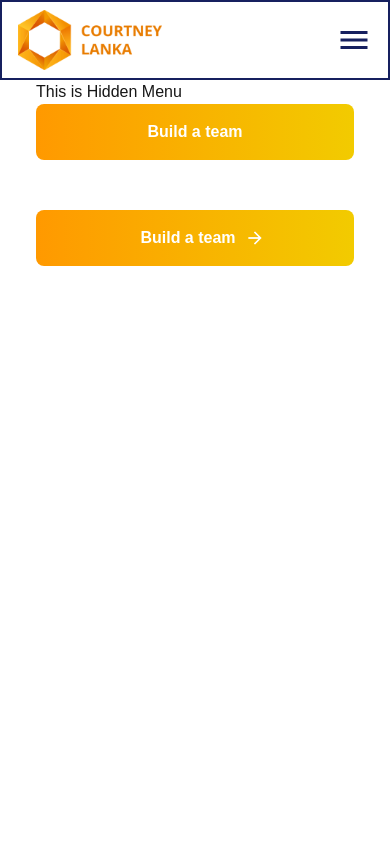
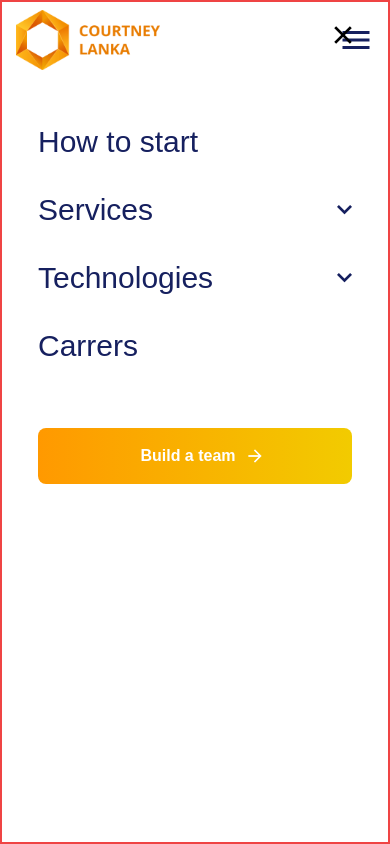
Before and after one commit to cat-ninja007/code-challenge-fe, a Next.js app: page / in a window 390 px wide. Built offline with nearby package versions, Linux system fonts and the light colour scheme.

Commit message:
[COMPONENT] - [MOBILE] - Creating Hidden Menu on Mobile Display

```diff
--- a/src/app/globals.css
+++ b/src/app/globals.css
@@ -20,12 +20,12 @@
 
 :root {
   --background: #ffffff;
-  --foreground: #171717;
+  /* --foreground: #171717; */
 }
 
 @media (prefers-color-scheme: dark) {
   :root {
-    --background: #0a0a0a;
+    /* --background: #0a0a0a; */
     --foreground: #ededed;
   }
 }
--- a/src/components/sections/Header/HiddenMenu/index.tsx
+++ b/src/components/sections/Header/HiddenMenu/index.tsx
@@ -1,23 +1,48 @@
 import { FC } from "react";
-import ButtonReguler from "@/components/atom/ButtonReguler";
 import ButtonArrow from "@/components/atom/ButtonArrow";
+import Image from "next/image";
+import ChevronDown from "../../../../public/icons/utils-icon/chevron-down.png";
+import CloseButton from "../../../../public/icons/utils-icon/close-button.png";
 
-const HiddenMenu:FC = () => {
-
-
+const HiddenMenu: FC = () => {
   return (
     <>
-    <div className="hidden-menu-container px-9">
-      <h1>This is Hidden Menu</h1>
-      <ButtonReguler title="Build a team"/>
-      <div className="mt-[50px]">
-
-        <ButtonArrow  title="Build a team"/>
+      <div className="hidden-menu-container px-9 h-screen border-2 border-red-500 absolute top-0 left-0 right-0">
+        <div className="close-button-container pt-6 pb-20 flex justify-end">
+          <Image src={CloseButton} alt="close-button"/>
+        </div>
+        <div className="hidden-menu-navigation mb-16">
+          <nav>
+            <ul className="w-full flex flex-col gap-8 text-courtney-dark-blue">
+              <li>
+                <a href="/" className="text-3xl">
+                  How to start
+                </a>
+              </li>
+              <li className="flex items-center justify-between">
+                <a href="/" className="text-3xl">
+                  Services
+                </a>
+                <Image src={ChevronDown} alt="chevron-down" />
+              </li>
+              <li className="flex items-center justify-between">
+                <a href="/" className="text-3xl">
+                  Technologies
+                </a>
+                <Image src={ChevronDown} alt="chevron-down" />
+              </li>
+              <li>
+                <a href="/" className="text-3xl">
+                  Carrers
+                </a>
+              </li>
+            </ul>
+          </nav>
+        </div>
+        <ButtonArrow title="Build a team" />
       </div>
-
-    </div>
     </>
-  )
-}
+  );
+};
 
 export default HiddenMenu;
--- a/src/components/sections/Header/index.tsx
+++ b/src/components/sections/Header/index.tsx
@@ -9,7 +9,7 @@ const Header:FC = () => {
   return (
     <>
       <header>
-        <div className="header-section px-4 h-20 flex justify-between items-center border-2 border-courtney-dark-blue">
+        <div className="header-section px-4 h-20 flex justify-between items-center">
           <div className="header-image-container w-36">
             <Image src={CourtneyLogo} alt="courtney-logo" />
           </div>
```
Also changed, not shown: src/public/icons/utils-icon/chevron-down.png (added), src/public/icons/utils-icon/close-button.png (added).
